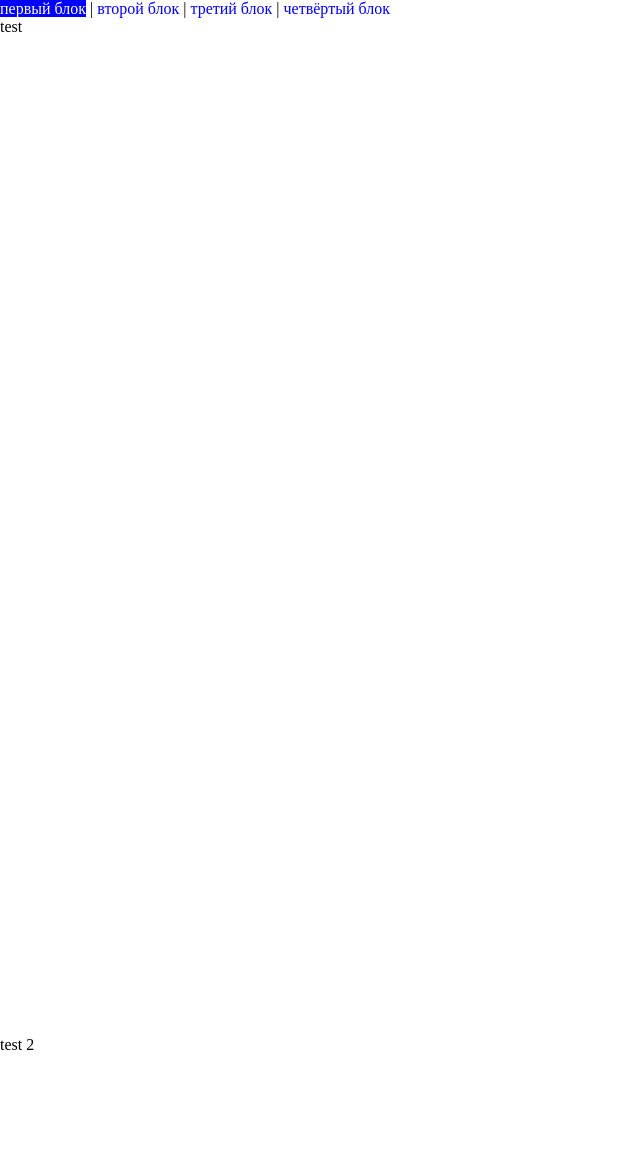
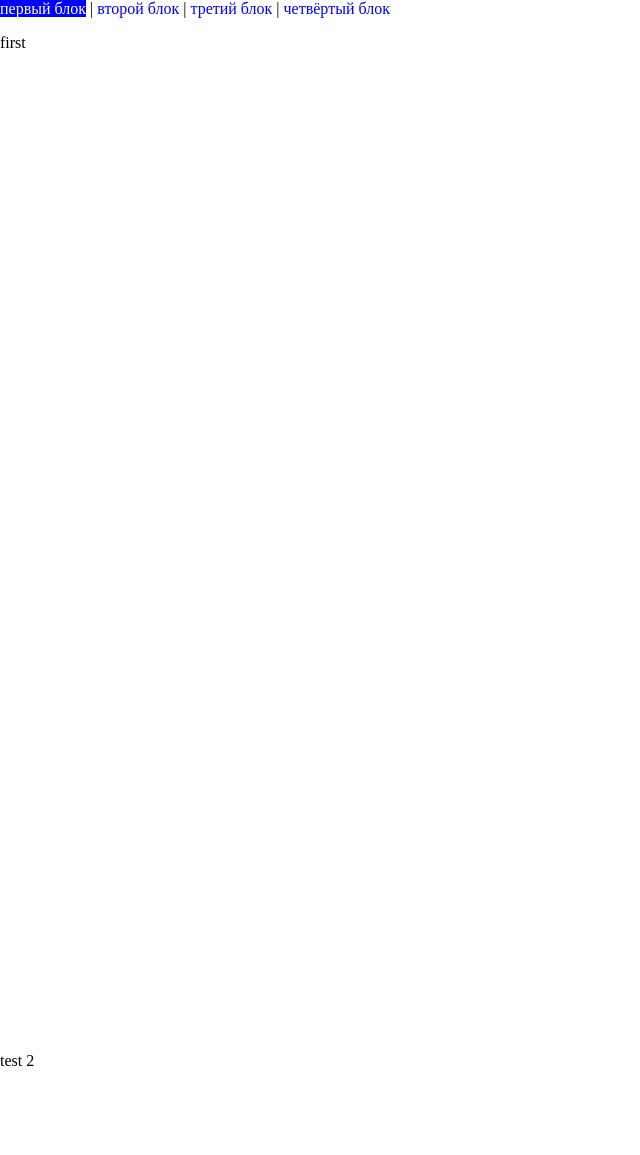
Before and after one commit to Mazdai57/webEasy, a PHP site: page / in a window 1280 px wide. Shown: the top 1155 px of the page, without its empty margins (0-640 px from the left). Run offline with PHP 8.4, Linux system fonts and the light colour scheme.

Commit message:
add new blocks into MVC models
Signed-off-by: Dmitry Konurov <Scotik1505@gmail.com>

```diff
--- /dev/null
+++ b/application/views/blocks/first_block.php
@@ -0,0 +1 @@
+<p>first</p>
--- a/application/views/main_view.php
+++ b/application/views/main_view.php
@@ -1,6 +1,6 @@
 <nav><span id="first" class="navigation">первый блок</span> | <span id="second" class="navigation">второй блок</span> | <span id="third" class="navigation">третий блок</span> | <span id="fouth" class="navigation">четвёртый блок</span></nav>
 <div id="div1" style="height: 1000px;">
-test
+<?php include 'blocks/first_block.php';?>
 </div>
 <br/>
 <div id="div2" style="height: 1000px; width: 100px">
```
